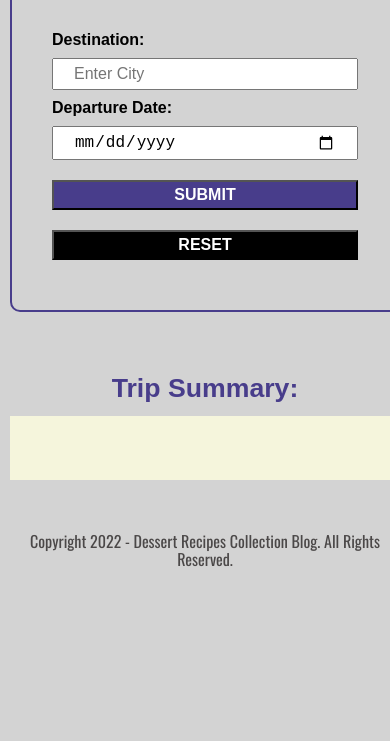
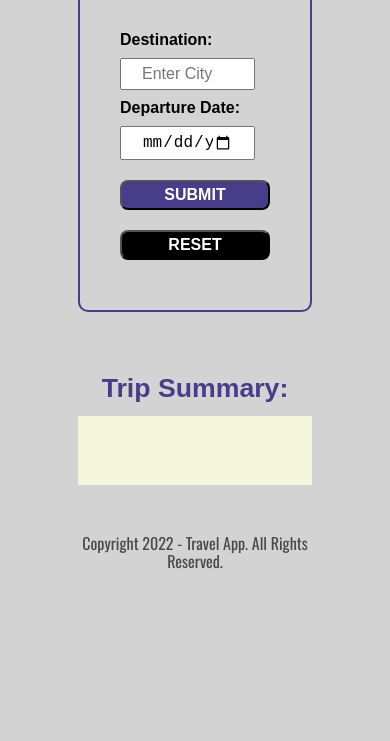
Before and after one commit to puccatraining/udacity, a website built with webpack: page travel-app/src/client/views/index.html in a window 390 px wide. Shown: the part 103-844 px from the top of the page. Built offline with nearby package versions, Linux system fonts and the light colour scheme; a web font is replaced by a local one.

Commit message:
make screen responsive

```diff
--- a/travel-app/src/client/js/formHandler.js
+++ b/travel-app/src/client/js/formHandler.js
@@ -8,12 +8,12 @@ async function handleSubmit(event) {
 
   // check what text was put into the form field
   const location = document.getElementById("location").value;
-  const selDate = document.getElementById("selDate").value;
+  const date = document.getElementById("date").value;
   console.log("location = ", location);
-  console.log("date = ", selDate);
+  console.log("date = ", date);
 
   console.log("::: Form Submitted :::", location);
-  if (checkValue(location, selDate)) {
+  if (checkValue(location, date)) {
     await fetch("http://localhost:8081/serverData", {
       method: "POST",
       credentials: "same-origin",
@@ -21,7 +21,7 @@ async function handleSubmit(event) {
       headers: {
         "Content-Type": "application/json",
       },
-      body: JSON.stringify({ location: location, date: selDate }),
+      body: JSON.stringify({ location: location, date: date }),
     })
       .then((res) => res.json())
       .then((res) => {
@@ -43,7 +43,7 @@ function updateUI(res) {
   document.getElementById("precip").innerHTML = `Precipitations: ${res.precip}`;
   document.getElementById(
     "img"
-  ).innerHTML = `<img src="${res.picture}" alt="${res.tags}" width="460px" >`;
+  ).innerHTML = `<img src="${res.picture}" alt="${res.tags}" width="360px" >`;
 
   let btn = document.createElement("button");
   btn.innerText = "Clear Trip";
--- a/travel-app/src/client/styles/base.scss
+++ b/travel-app/src/client/styles/base.scss
@@ -52,28 +52,30 @@ section {
   padding-top: 6px;
   padding-left: 20px;
 }
+
 #table {
   background-color: beige;
+  width: 100%;
 }
 
 td {
   text-align: center;
   vertical-align: top;
+  display: inline-block;
+  padding: 5px;
+  width: auto;
+}
+.imgSize {
+  padding: 5px;
+  width: 100%;
+  height: auto;
 }
 
-@media screen and (max-width: 740px) {
-  body {
-    width: 100%;
-    margin-left: 10px;
-  }
-
-  section table td tr {
-    display: inline-flex;
+@media screen and (max-width: 600px) {
+  table tr td div #img {
     width: 100%;
   }
-
-  #table {
-    display: inline-flex;
-    width: 100%;
+  section table td tr {
+    width: auto;
   }
 }
--- a/travel-app/src/client/styles/form.scss
+++ b/travel-app/src/client/styles/form.scss
@@ -6,7 +6,7 @@ form {
 
 input {
   padding: 5px 20px;
-  width: 100%;
+  width: 90%;
   line-height: 16px;
   margin: 10px 0;
   font-size: 12pt;
@@ -20,10 +20,14 @@ input[type="submit"] {
   background-color: darkslateblue;
   color: white;
   font-weight: bold;
+  width: 100%;
+  border-radius: 8px;
 }
 
 input[type="reset"] {
   background-color: black;
   color: white;
   font-weight: bold;
+  width: 100%;
+  border-radius: 8px;
 }
--- a/travel-app/src/client/views/index.html
+++ b/travel-app/src/client/views/index.html
@@ -3,7 +3,7 @@
 
 <head>
   <meta charset="UTF-8" />
-  <meta name="viewport" content="width=device-width, initial-scale=1.0" />
+  <meta name="viewport" content="width=device-width, initial-scale=1.0">
   <meta http-equiv="X-UA-Compatible" content="ie=edge" />
   <title>Travel Planner</title>
 </head>
@@ -17,11 +17,11 @@
       <form class="" onsubmit="return Client.handleSubmit(event)">
         <div class="holder location">
           <label for="location">Destination:</label>
-          <input type="text" id="location" placeholder="Enter City" />
+          <input type="text" id="location" class="txtIn" placeholder="Enter City" />
         </div>
         <div class="holder date">
           <label for="date">Departure Date:</label>
-          <input type="date" id="selDate" placeholder="Enter Departure Date" />
+          <input type="date" id="date" class="txtIn" placeholder="Enter Departure Date" />
         </div>
         <input type="submit" name="submit" value="SUBMIT" onclick="return Client.handleSubmit(event)"
           onsubmit="return Client.handleSubmit(event)" />
@@ -31,9 +31,9 @@
         <div class="title">Trip Summary:</div>
         <div id="table">
           <table>
-            <tr rowspan="2">
+            <tr>
               <td>
-                <div id="img"></div>
+                <div id="img" class="imgSize"></div>
               </td>
               <td id="inf">
                 <div id="city" class="triphead"></div>
@@ -46,12 +46,12 @@
               </td>
             </tr>
           </table>
-        </div>
+       </div>
       </section>
     </main>
     <footer>
       <p>
-        <span id="copyright">Copyright 2022 - Dessert Recipes Collection Blog. All Rights
+        <span id="copyright">Copyright 2022 - Travel App. All Rights
           Reserved.</span>
       </p>
     </footer>
```
Also changed, not shown: travel-app/src/server/server.js (+9 -7 lines).
